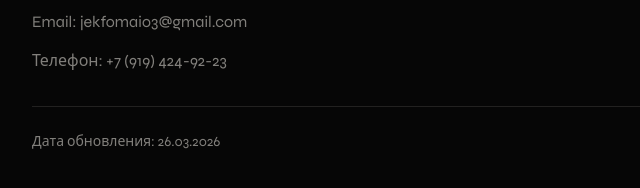
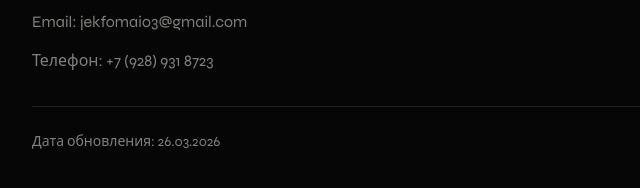
Before and after one commit to jekfomai03-ux/OsCode, a plain HTML site: page privacy.html in a window 1280 px wide. Shown: the part 1386-1574 px from the top of the page, 190-830 px from the left. Drawn offline with Linux system fonts and the light colour scheme.

Commit message:
Update privacy.html

```diff
--- a/privacy.html
+++ b/privacy.html
@@ -71,7 +71,7 @@
       <section class="legal__section">
         <h2>7. Контакты оператора</h2>
         <p>Email: jekfomai03@gmail.com</p>
-        <p>Телефон: +7 (919) 424-92-23</p>
+        <p>Телефон: +7 (928) 931 8723 </p>
       </section>
 
       <p class="legal__updated">Дата обновления: 26.03.2026</p>
```
